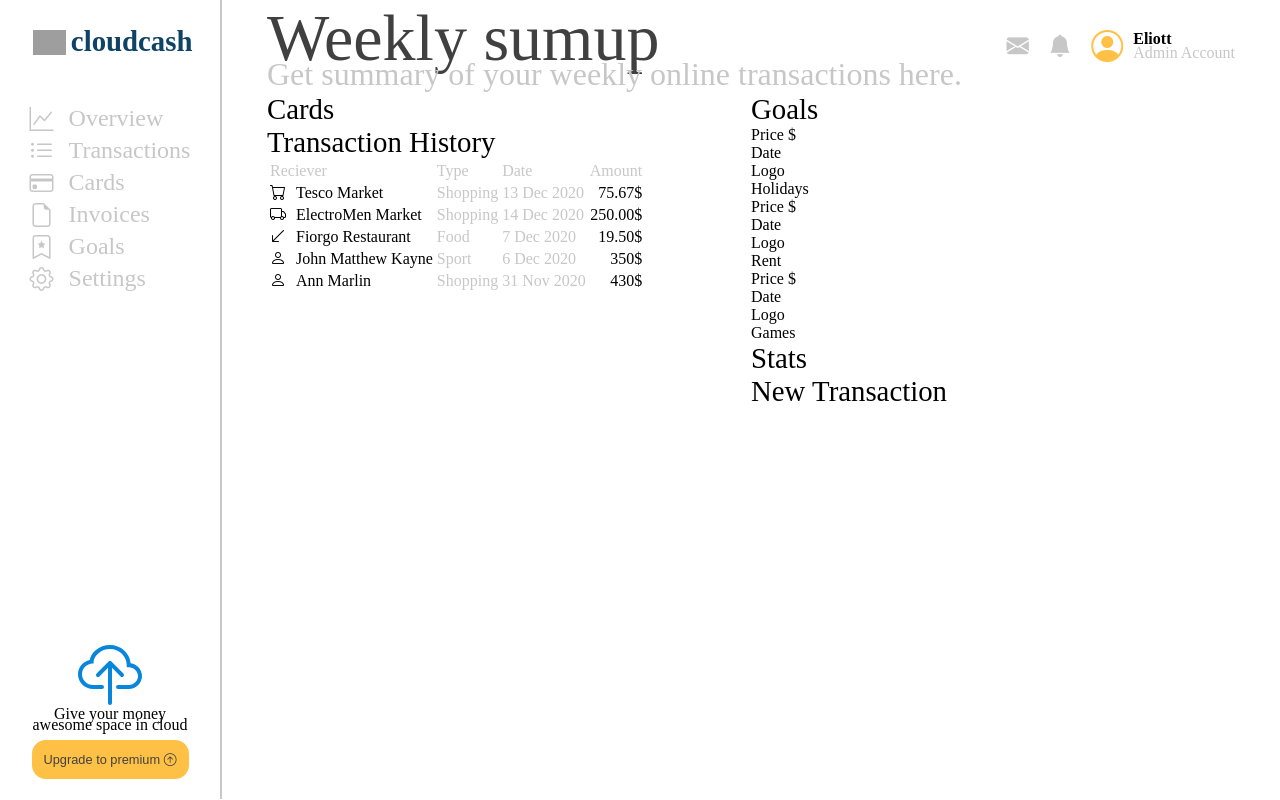
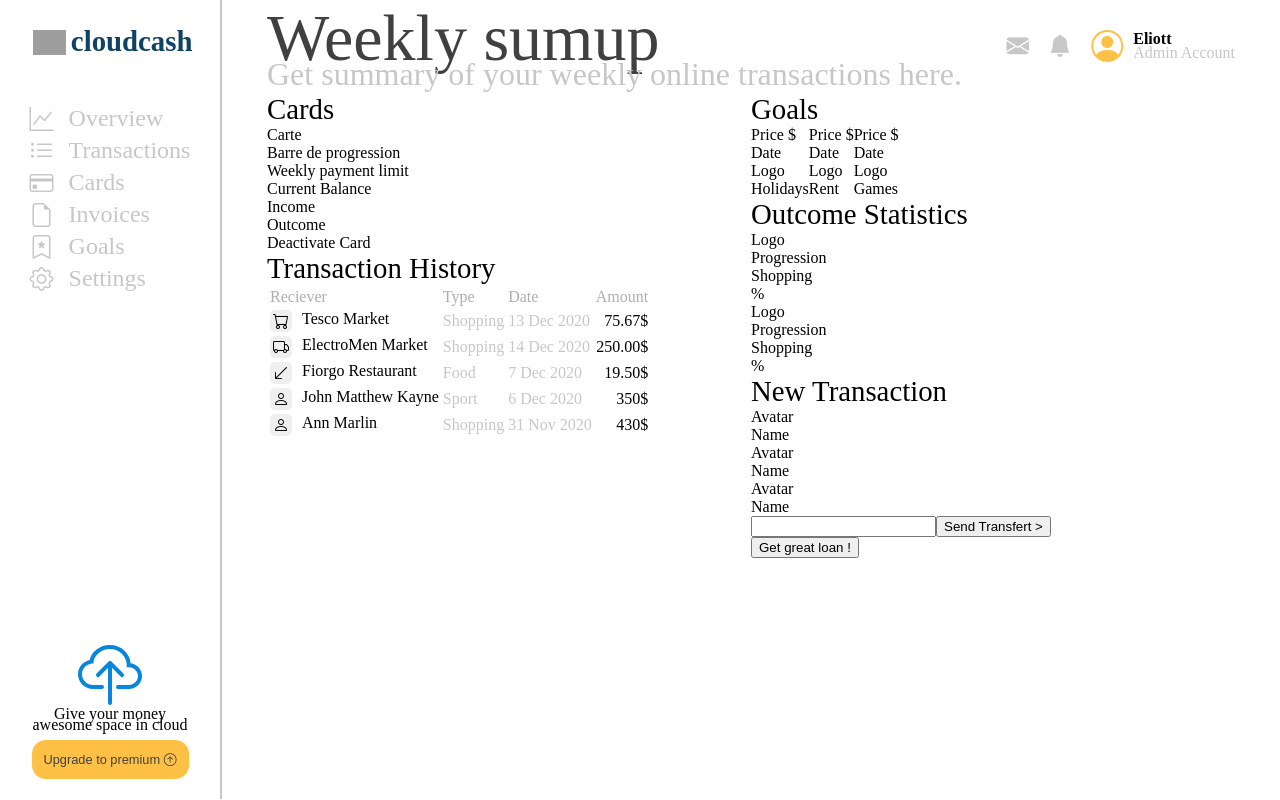
Before and after one commit to eliott11/trainingvue, a Vue app: page / in a window 1280 px wide. Built offline with nearby package versions, Linux system fonts and the light colour scheme; grey boxes are pictures that could not be loaded; a web font is replaced by a local one.

Commit message:
add pricing css + content others components
adding css pricing component + content  others

```diff
--- a/src/components/Cards.vue
+++ b/src/components/Cards.vue
@@ -1,13 +1,23 @@
 <template>
-  <section class="cards">
-    <h4>Cards</h4>
+
+<section class="cards">
     <div>
-      <div class="card">
-
-      </div>
-      <div class="card-stats"></div>
+        <h4>Cards</h4>
+        <div>
+            <div>Carte</div>
+            <div>
+                <div>Barre de progression</div>
+                <div>Weekly payment limit</div>
+            </div>
+        </div>
+        <div>
+            <div>Current Balance</div>
+            <div>Income</div>
+            <div>Outcome</div>
+            <div>Deactivate Card</div>
+        </div>
     </div>
-  </section>
+</section>
 </template>
 
 <script>
--- a/src/components/Menu.vue
+++ b/src/components/Menu.vue
@@ -79,8 +79,8 @@ ul {
   margin: 0 auto;
 }
 li {
-  list-style-type: none;
-  list-style-position: outside;
+  /* list-style-type: none; */
+  /* list-style-position: outside; */
   margin: 5px 10px 0px 10px;
   display: flex;
 }
--- a/src/components/NewTransaction.vue
+++ b/src/components/NewTransaction.vue
@@ -1,7 +1,30 @@
 <template>
-  <div>
+  <section class="newTran">
     <h4>New Transaction</h4>
-  </div>
+      <div>
+        <div>
+          <div>
+            <div>Avatar</div>
+                <div>Name</div>
+            </div>
+            <div>
+                <div>Avatar</div>
+                <div>Name</div>
+            </div>
+            <div>
+                <div>Avatar</div>
+                <div>Name</div>
+            </div>
+          </div>
+          <div>
+              <input type="$">
+              <button>Send Transfert ></button>
+          </div>
+        </div>
+        <div>
+            <button>Get great loan !</button>
+        </div>
+  </section>
 </template>
 
 <script>
--- a/src/components/Pricing.vue
+++ b/src/components/Pricing.vue
@@ -1,30 +1,36 @@
 <template>
   <section class="pricing">
         <h4>Goals</h4>
-        <div>
-            <div>
+        <div class="goals-content">
+            <div class="holiday">
                 <div>
                     <div>Price $</div>
                     <div>Date</div>
                 </div>
+                <div>
                     <div>Logo</div>
                     <div>Holidays</div>
                 </div>
-            <div>
+            </div>
+            <div class="renovation">
                 <div>
                     <div>Price $</div>
                     <div>Date</div>
                 </div>
+                <div>
                     <div>Logo</div>
                     <div>Rent</div>
                 </div>
-            <div>
+            </div>
+            <div class="game">
                 <div>
                     <div>Price $</div>
                     <div>Date</div>
                 </div>
+                <div>
                     <div>Logo</div>
                     <div>Games</div>
+                </div>
             </div>
         </div>
     </section>
@@ -41,5 +47,11 @@ export default {
 
 <!-- Add "scoped" attribute to limit CSS to this component only -->
 <style scoped>
-
+.goals-content {
+    display: flex;
+}
+.holiday, .renovation, .game {
+    display: flex;
+    flex-direction: column;
+}
 </style>
--- a/src/components/Stats.vue
+++ b/src/components/Stats.vue
@@ -1,7 +1,19 @@
 <template>
-  <div>
-    <h4>Stats</h4>
-  </div>
+  <section class="stats">
+    <h4>Outcome Statistics</h4>
+    <div>
+      <div>Logo</div>
+      <div>Progression</div>
+      <div>Shopping</div>
+      <div>%</div>
+    </div>
+    <div>
+      <div>Logo</div>
+      <div>Progression</div>
+      <div>Shopping</div>
+      <div>%</div>
+    </div>
+  </section>
 </template>
 
 <script>
--- a/src/components/TransactionHistory.vue
+++ b/src/components/TransactionHistory.vue
@@ -16,31 +16,31 @@
                     <td class="name-trans"><i class="bi bi-cart"></i>Tesco Market</td>
                     <td class="type-name">Shopping</td>
                     <td class="date">13 Dec 2020</td>
-                    <td class="amount" style="text-align: end;">75.67$</td>
+                    <td class="amount">75.67$</td>
                 </tr>
                 <tr>
                     <td class="name-trans"><i class="bi bi-truck"></i>ElectroMen Market</td>
                     <td class="type-name">Shopping</td>
                     <td class="date">14 Dec 2020</td>
-                    <td class="amount" style="text-align: end;">250.00$</td>
+                    <td class="amount">250.00$</td>
                 </tr>
                 <tr>
                     <td class="name-trans"><i class="bi bi-arrow-down-left"></i>Fiorgo Restaurant</td>
                     <td class="type-name">Food</td>
                     <td class="date">7 Dec 2020</td>
-                    <td class="amount" style="text-align: end;">19.50$</td>
+                    <td class="amount">19.50$</td>
                 </tr>
                 <tr>
                     <td class="name-trans"><i class="bi bi-person"></i>John Matthew Kayne</td>
                     <td class="type-name">Sport</td>
                     <td class="date">6 Dec 2020</td>
-                    <td class="amount" style="text-align: end;">350$</td>
+                    <td class="amount">350$</td>
                 </tr>
                 <tr>
                     <td class="name-trans"><i class="bi bi-person"></i>Ann Marlin</td>
                     <td class="type-name">Shopping</td>
                     <td class="date">31 Nov 2020</td>
-                    <td class="amount" style="text-align: end;">430$</td>
+                    <td class="amount">430$</td>
                 </tr>
             </tbody>
         </table>
@@ -63,14 +63,27 @@ th {
 }
 i {
     margin-right: 10px;
+    background-color: #EFEFEF;
+    border-radius: 5px;
+    padding: 3px;
+}
+td[class*="name-trans"] {
+    display: flex;
+}
+.bi-cart, .bi-truck, .bi-arrow-down-left, .bi-person, .bi-person {
+  display: flex;
+  align-items: center;
 }
 .amout, .name-trans {
     color: black;
 }
-th, .type-name, .date {
-    color: #c7c7c7;
+th {
+    color: #AEAEAE;
 }
-td.amout {
+.type-name, .date {
+    color: #C7C7C7;
+}
+.amount {
     text-align: end;
 }
 </style>
```
Lines whose indentation alone changed are shown as unchanged.
